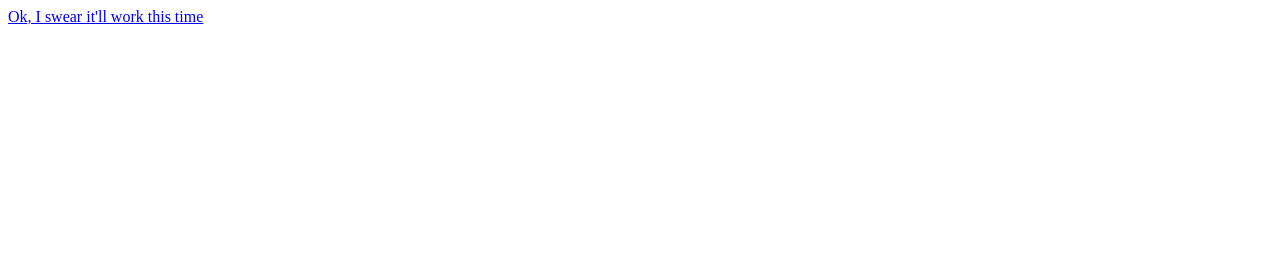
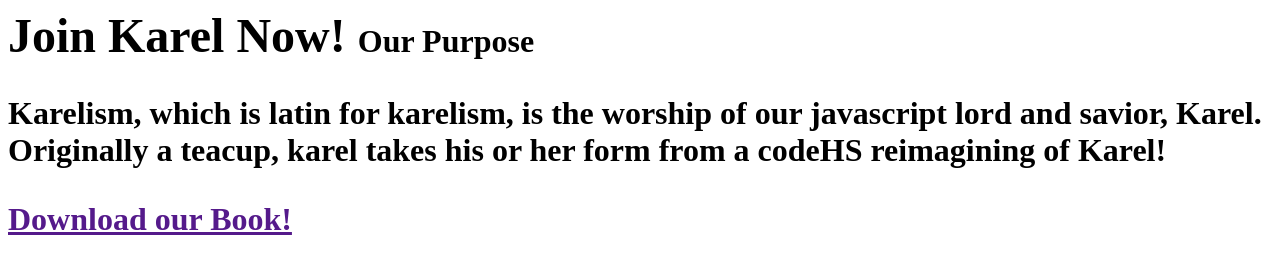
Before and after one commit to HappyAcciden-t/GuacaHoly, a plain HTML site: page pagehere.html in a window 1280 px wide. Drawn offline with Linux system fonts and the light colour scheme.

Commit message:
Update pagehere.html

```diff
--- a/pagehere.html
+++ b/pagehere.html
@@ -1,7 +1,15 @@
 <html>
-
+<head>
+  <style>
+  </style>
+<head>
+  <h1>
+    <font size = "200"><strong> Join Karel Now! </strong> </font size = "200"
+  </h1>
 <body>
-<a href=https://www.youtube.com/watch?v=dQw4w9WgXcQ>Ok, I swear it'll work this time</a>
+  <strong> Our Purpose
+    <p> Karelism, which is latin for karelism, is the worship of our javascript lord and savior, Karel. Originally a teacup, karel takes his or her form from a codeHS reimagining of Karel!  </p>
+<a href=>Download our Book!</a>
 </body>
 
 </html>
```
